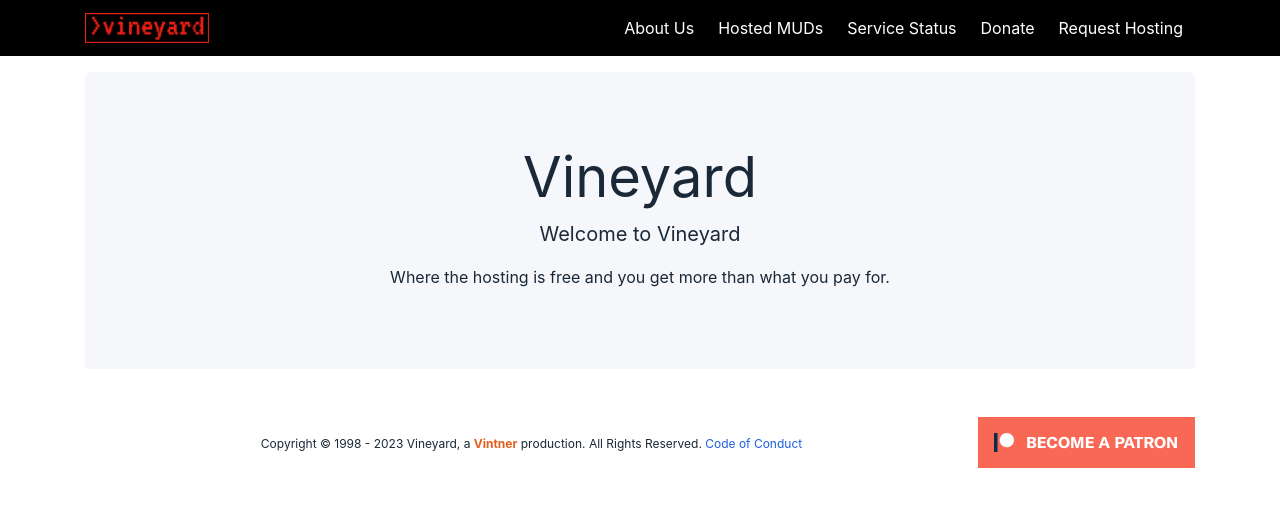
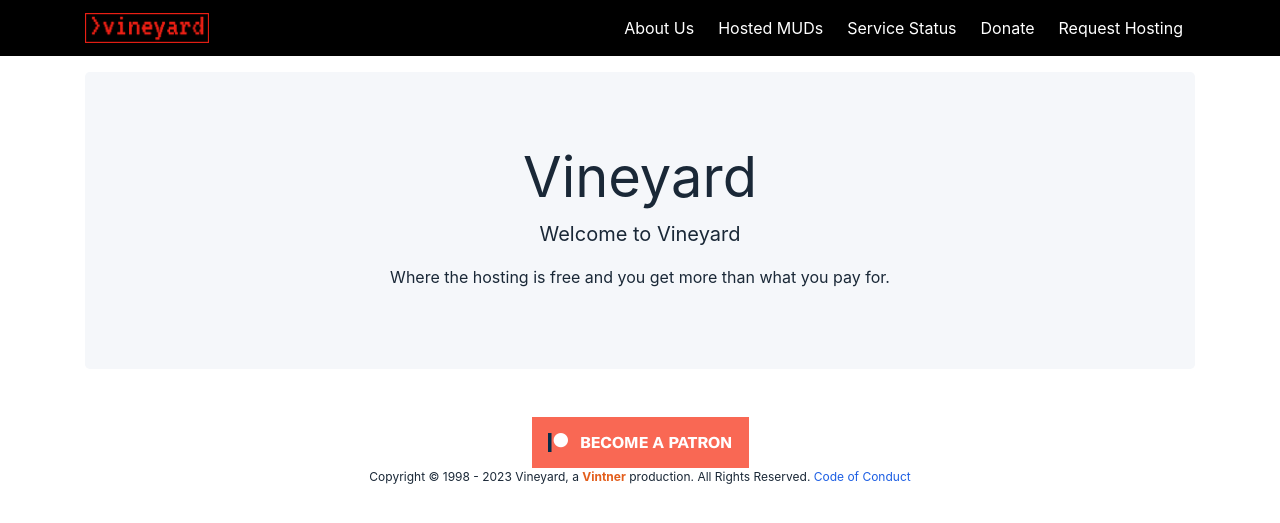
Before and after one commit to vintnerhaus/vineyard.haus, a Jekyll site: the page built from index.html, in a window 1280 px wide. Shown: the top 523 px of the page. Built offline with Jekyll 4.4.1, drawn with Linux system fonts in a browser that asks for light colours; nearby versions of some CDN libraries; Markdown is read by kramdown in place of the engine named in the settings.

Commit message:
Update footer.html

```diff
--- a/_includes/footer.html
+++ b/_includes/footer.html
@@ -1,6 +1,6 @@
 <footer>
     <div class="container">
-      <a href="https://www.patreon.com/VineyardHosting" target="_blank" class="mb-4 float-right">
+      <a href="https://www.patreon.com/VineyardHosting" target="_blank">
                   <img src="/images/patron.png" />
       </a><br>
         Copyright &copy; 1998 - {{ site.time | date: '%Y' }} Vineyard, a <a href="https://vintner.haus"
```
